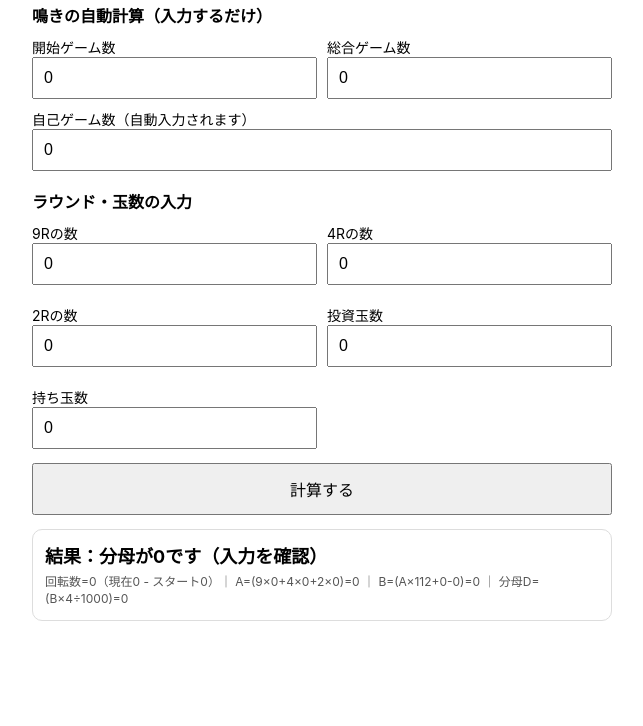
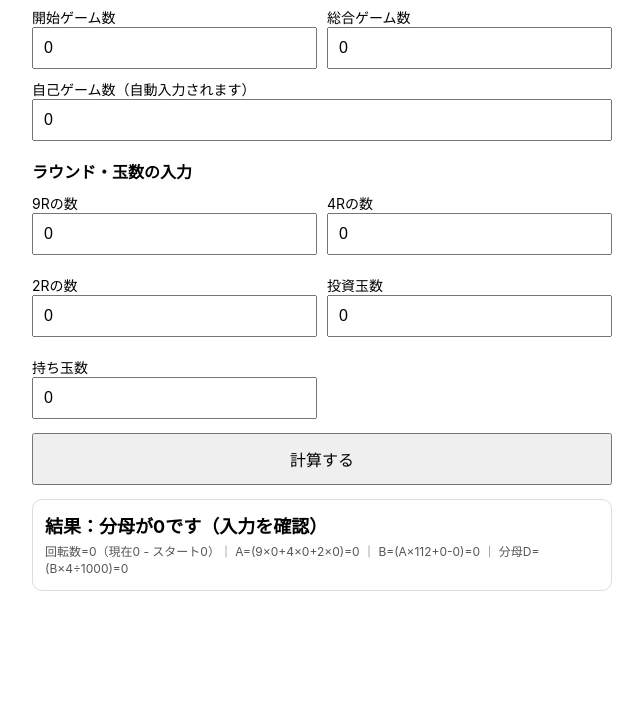
Before and after one commit to asupi01140903/nakikeisan, a plain HTML site: page index.html in a window 1280 px wide. Shown: the part 74-800 px from the top of the page, without its empty margins (318-961 px from the left). Drawn offline with Linux system fonts and the light colour scheme.

Commit message:
Update index.html

```diff
--- a/index.html
+++ b/index.html
@@ -21,7 +21,6 @@
 <body>
   <h2>鳴き計算ツール</h2>
 
-  <div class="title">鳴きの自動計算（入力するだけ）</div>
   <div class="row">
     <label>開始ゲーム数
       <input type="number" id="startGame" value="0" step="1" inputmode="numeric">
```
